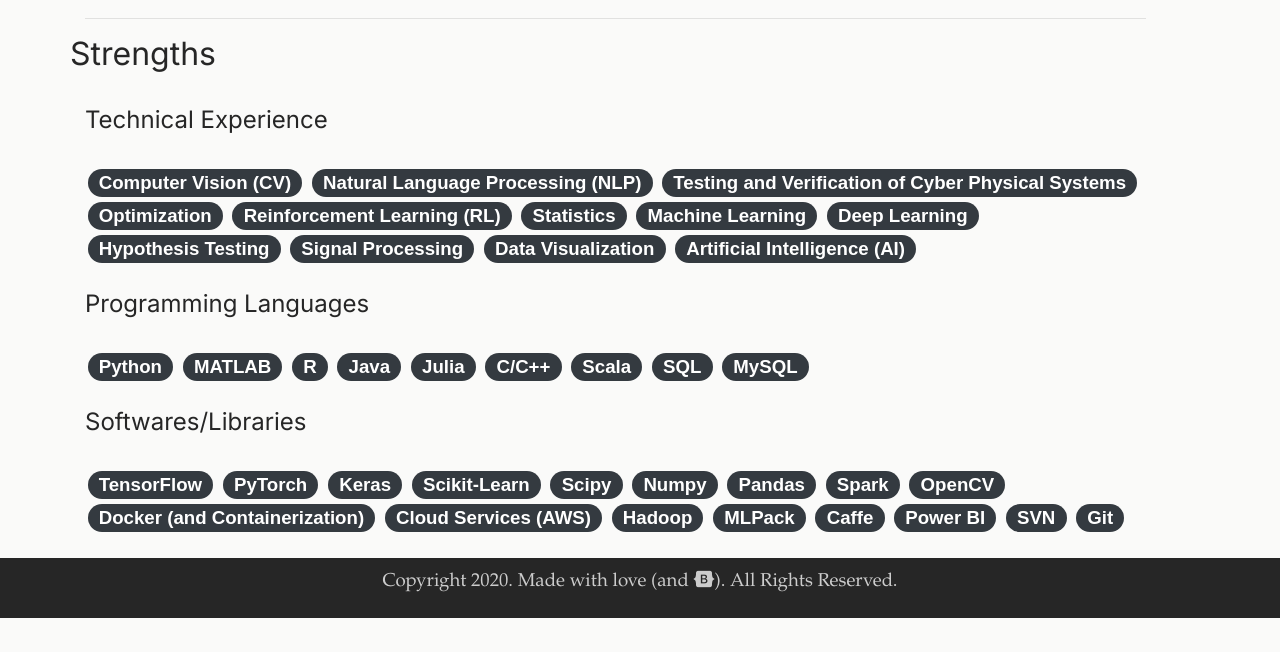
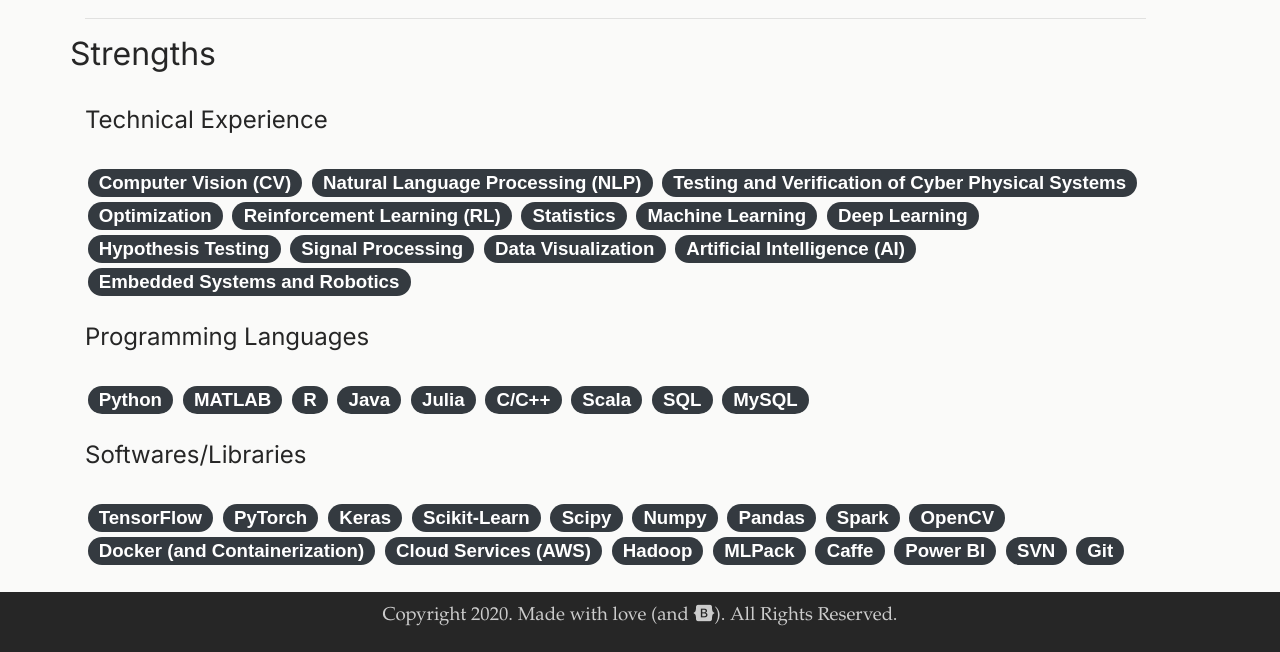
Before and after one commit to DaitTan/DaitTan.github.io, a plain HTML site: page resume.html in a window 1280 px wide. Shown: the part 6955-7607 px from the top of the page. Before the commit the page ends 7573 px from the top, so only its background shows below. Drawn offline with nearby package versions, Linux system fonts and the light colour scheme; a web font is replaced by a local one.

Commit message:
Mnor addition

```diff
--- a/resume.html
+++ b/resume.html
@@ -561,6 +561,7 @@
         <span class="badge badge-pill badge-dark">Signal Processing</span>
         <span class="badge badge-pill badge-dark">Data Visualization</span>
         <span class="badge badge-pill badge-dark">Artificial Intelligence (AI)</span>
+        <span class="badge badge-pill badge-dark">Embedded Systems and Robotics</span>
       </br></br>
       <h4>Programming Languages</h4>
       <br>
```
